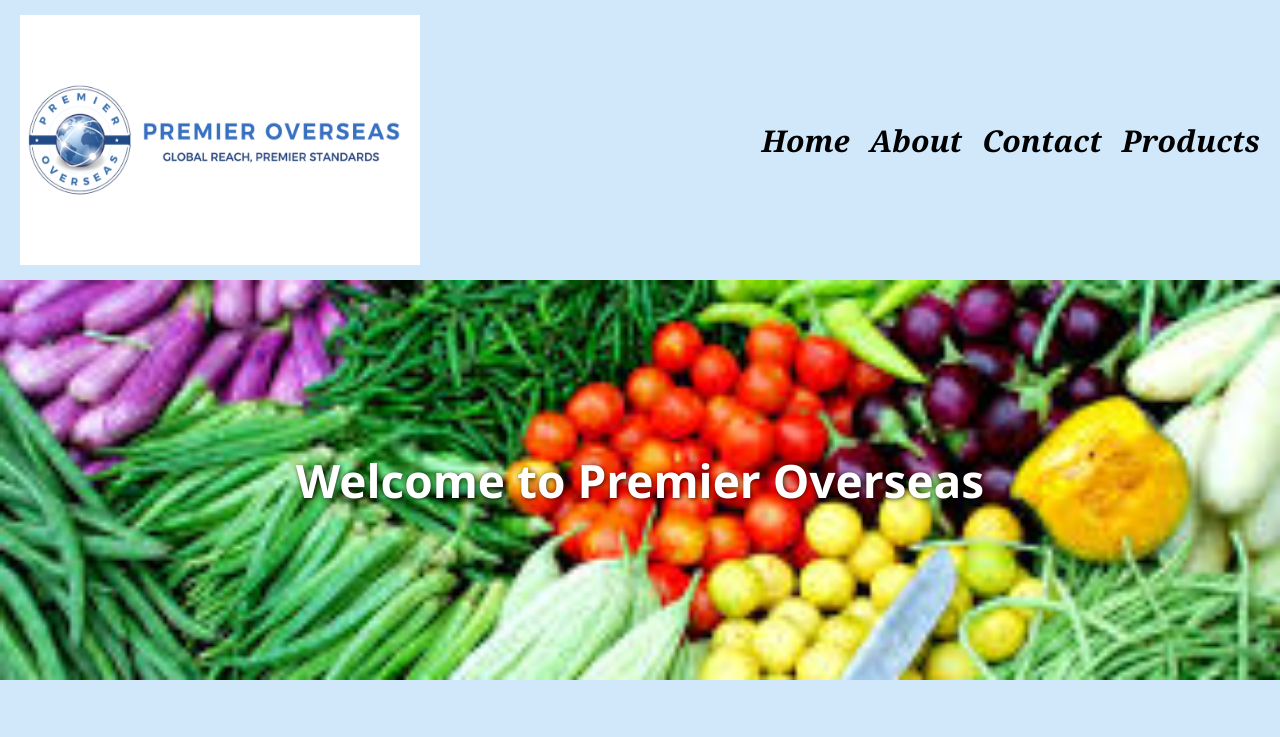
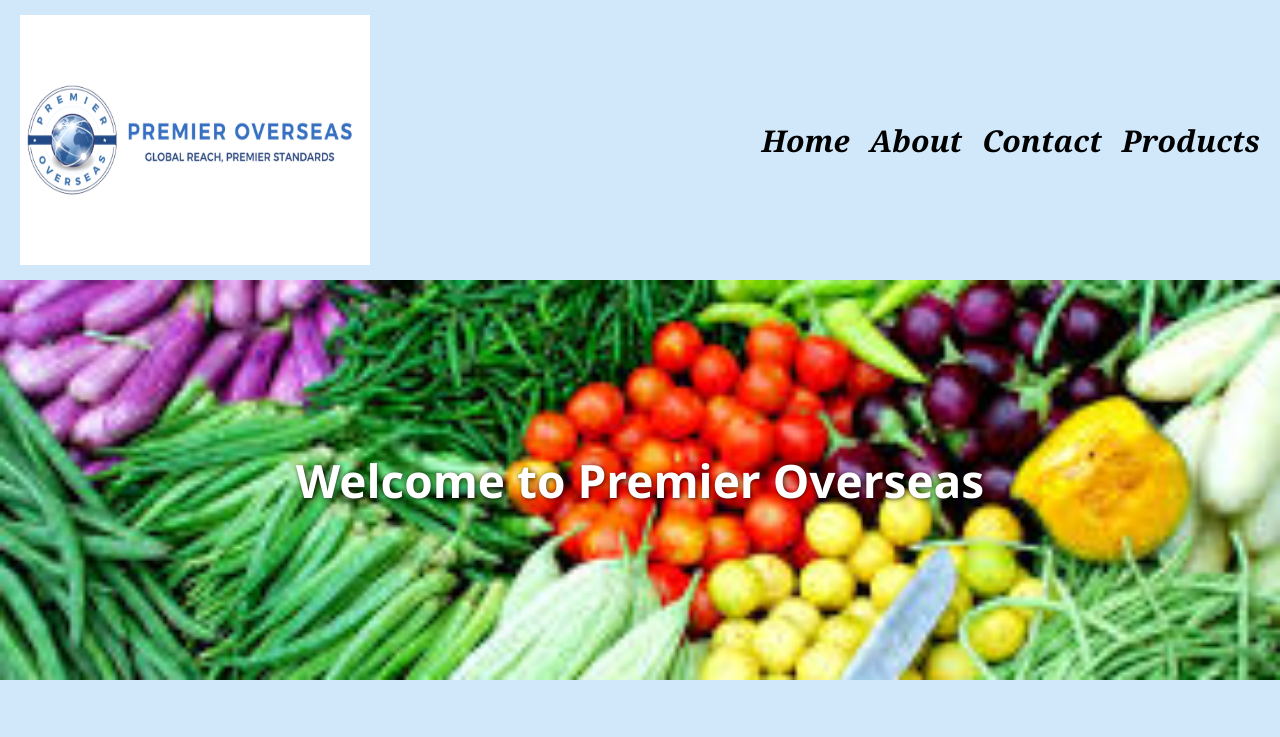
Before and after one commit to Aashu9991/Premier-Overseas, a website: page index.html in a window 1280 px wide. Shown: the top 737 px of the page. Drawn offline with Linux system fonts and the light colour scheme.

Commit message:
Update index.html

```diff
--- a/index.html
+++ b/index.html
@@ -247,7 +247,7 @@ header {
 
   <header>
     <div style="display: flex; align-items: center; gap: 10px;">
-        <img src="6.png" alt="Logo" height="250" width="400">
+        <img src="6.png" alt="Logo" height="250" width="350">
 
       </div><br><br><br>
 
```
